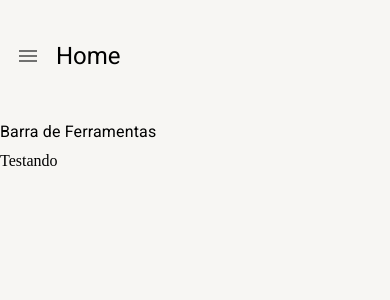
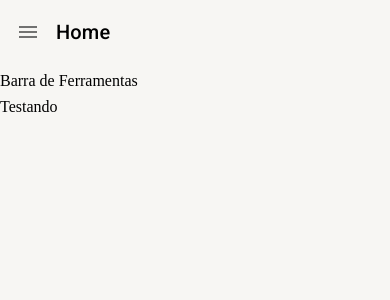
Before and after one commit to lucasgomesmatos/react-ts, a React (Vite) app: page /pagina-inicial in a window 390 px wide. Shown: the top 300 px of the page. Built offline with nearby package versions, Linux system fonts and the light colour scheme.

Commit message:
layout responsivo

```diff
--- a/src/pages/dashboard/Dashboard.tsx
+++ b/src/pages/dashboard/Dashboard.tsx
@@ -1,5 +1,12 @@
 import { LayoutBaseDePagina } from '../../shared/layouts';
 
 export const Dashboard: React.FC = () => {
-  return <LayoutBaseDePagina titulo="Home">Testando</LayoutBaseDePagina>;
+  return (
+    <LayoutBaseDePagina
+      titulo="Home"
+      barraDeFerramentas={<>Barra de Ferramentas</>}
+    >
+      Testando
+    </LayoutBaseDePagina>
+  );
 };
--- a/src/routes/index.tsx
+++ b/src/routes/index.tsx
@@ -1,8 +1,7 @@
-import { Button } from '@mui/material';
 import { useEffect } from 'react';
 import { Routes, Route, Navigate } from 'react-router-dom';
 import { Dashboard } from '../pages';
-import { useAppThemeContext, useDrawerContext } from '../shared/contexts';
+import { useDrawerContext } from '../shared/contexts';
 
 export const AppRoutes = () => {
   const { setDrawerOptions } = useDrawerContext();
--- a/src/shared/layouts/LayoutBaseDePagina.tsx
+++ b/src/shared/layouts/LayoutBaseDePagina.tsx
@@ -12,14 +12,17 @@ import { useDrawerContext } from '../contexts';
 interface ILayoutBaseDePaginaProps {
   children: React.ReactNode;
   titulo: string;
+  barraDeFerramentas?: React.ReactNode;
 }
 
 export const LayoutBaseDePagina: React.FC<ILayoutBaseDePaginaProps> = ({
   children,
   titulo,
+  barraDeFerramentas,
 }) => {
   const theme = useTheme();
   const smDown = useMediaQuery(theme.breakpoints.down('sm'));
+  const mdDown = useMediaQuery(theme.breakpoints.down('md'));
 
   const { toggleDrawerOpen } = useDrawerContext();
 
@@ -30,7 +33,7 @@ export const LayoutBaseDePagina: React.FC<ILayoutBaseDePaginaProps> = ({
       <Box
         sx={{
           padding: 1,
-          height: theme.spacing(12),
+          height: theme.spacing(smDown ? 6 : mdDown ? 8 : 12),
           display: 'flex',
           alignItems: 'center',
           gap: 1,
@@ -42,12 +45,19 @@ export const LayoutBaseDePagina: React.FC<ILayoutBaseDePaginaProps> = ({
           </IconButton>
         )}
 
-        <Typography variant="h5">{titulo}</Typography>
+        <Typography
+          sx={{
+            whiteSpace: 'nowrap',
+            overflow: 'hidden',
+            textOverflow: 'ellipsis',
+          }}
+          variant={smDown ? 'h6' : mdDown ? 'h5' : 'h4'}
+        >
+          {titulo}
+        </Typography>
       </Box>
-      <Box>
-        <Typography>Barra de Ferramentas</Typography>
-      </Box>
-      <Box>{children}</Box>
+      {barraDeFerramentas && <Box>{barraDeFerramentas}</Box>}
+      <Box sx={{ flex: 1, overflow: 'auto' }}>{children}</Box>
     </Box>
   );
 };
```
